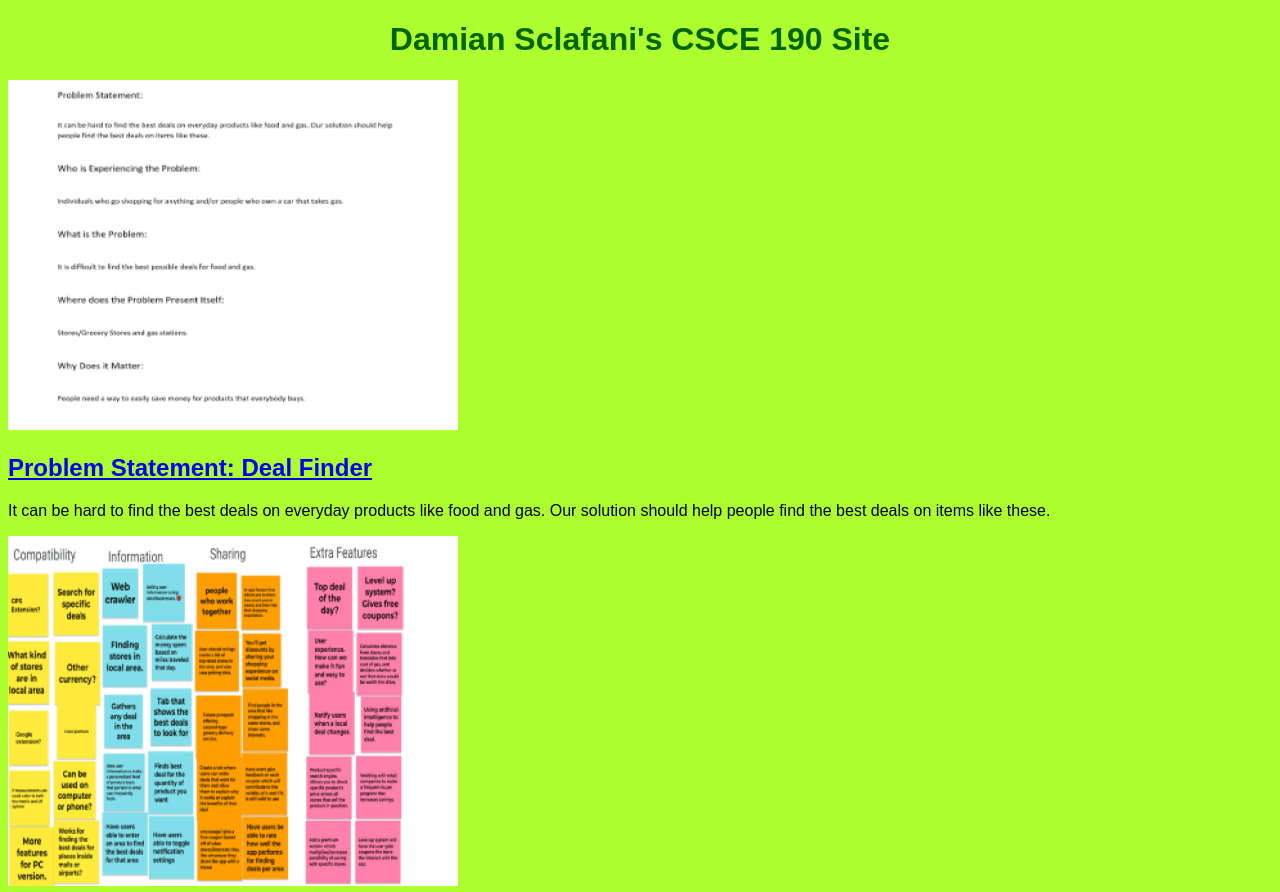
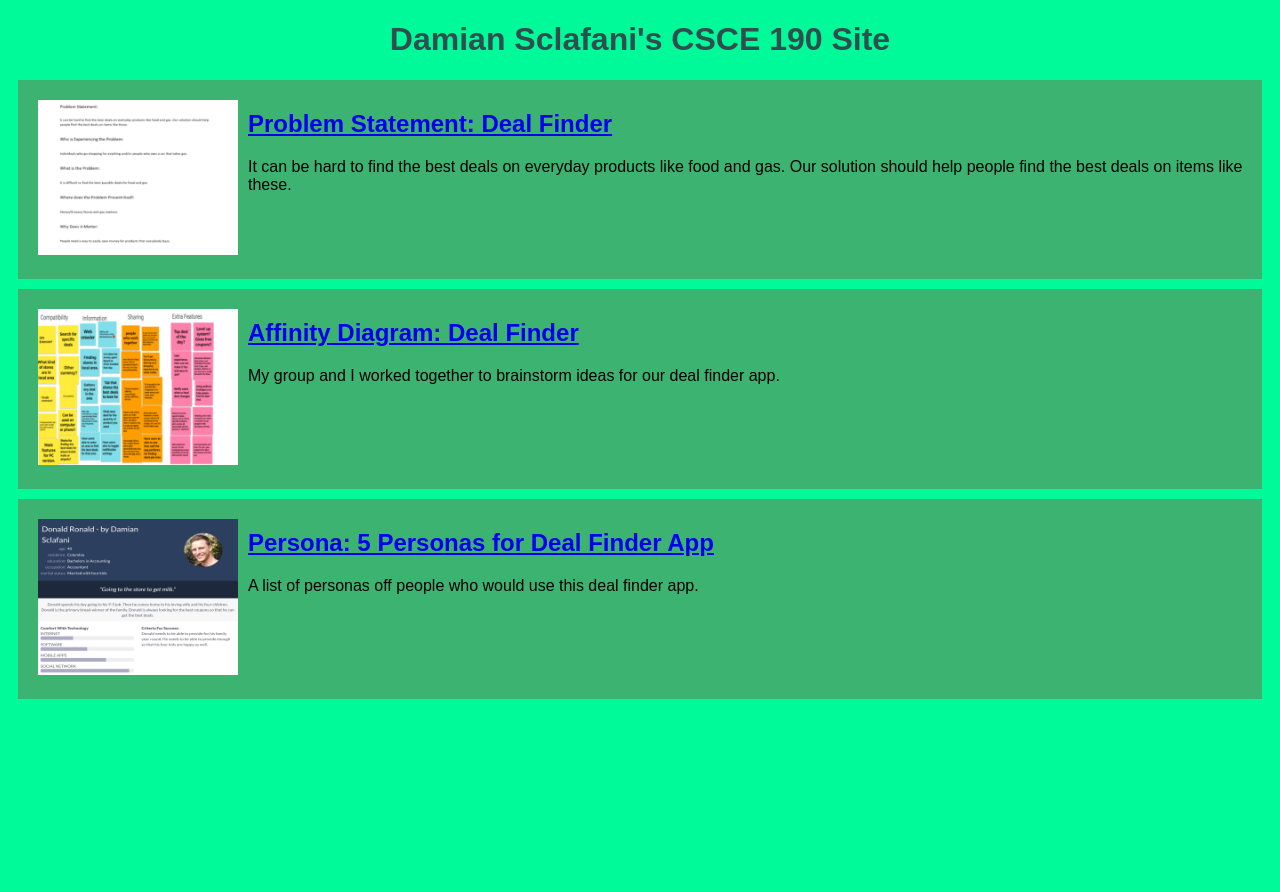
Before and after one commit to SclafaniDamian/SclafaniDamian.github.io, a plain HTML site: page index.html in a window 1280 px wide. Shown: the top 892 px of the page. After the commit the page ends 800 px from the top, so only its background shows below. Drawn offline with Linux system fonts and the light colour scheme.

Commit message:
Add files via upload

```diff
--- a/styles.css
+++ b/styles.css
@@ -1,9 +1,21 @@
 body {
-    background: greenyellow;
+    background:mediumspringgreen;
     font-family:Arial, Helvetica, sans-serif;
 }
 
+.assignment {
+    display:flex;
+    padding:10px;
+    margin:10px;
+    background:mediumseagreen;
+}
+
+.assignment img {
+    width:200px;
+    padding:10px;
+}
+
 h1 {
-    color: darkgreen;
+    color:darkslategray;
     text-align:center;
 }
```
